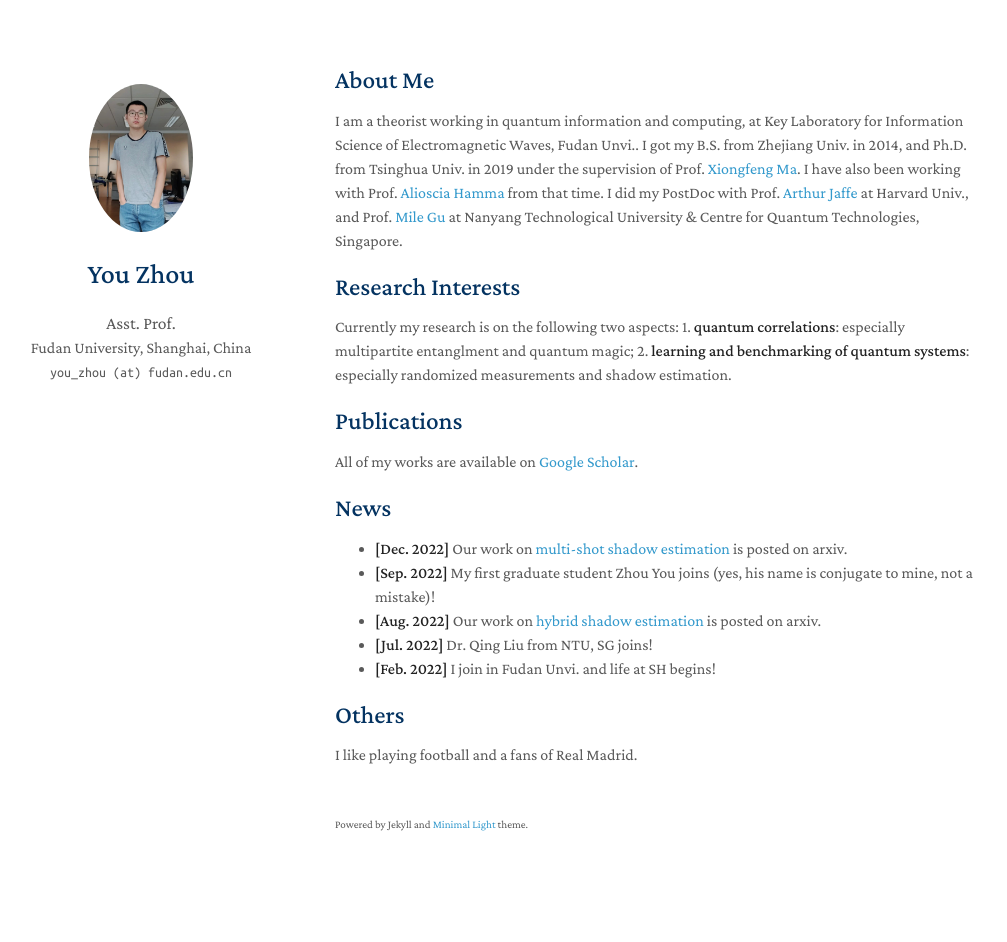
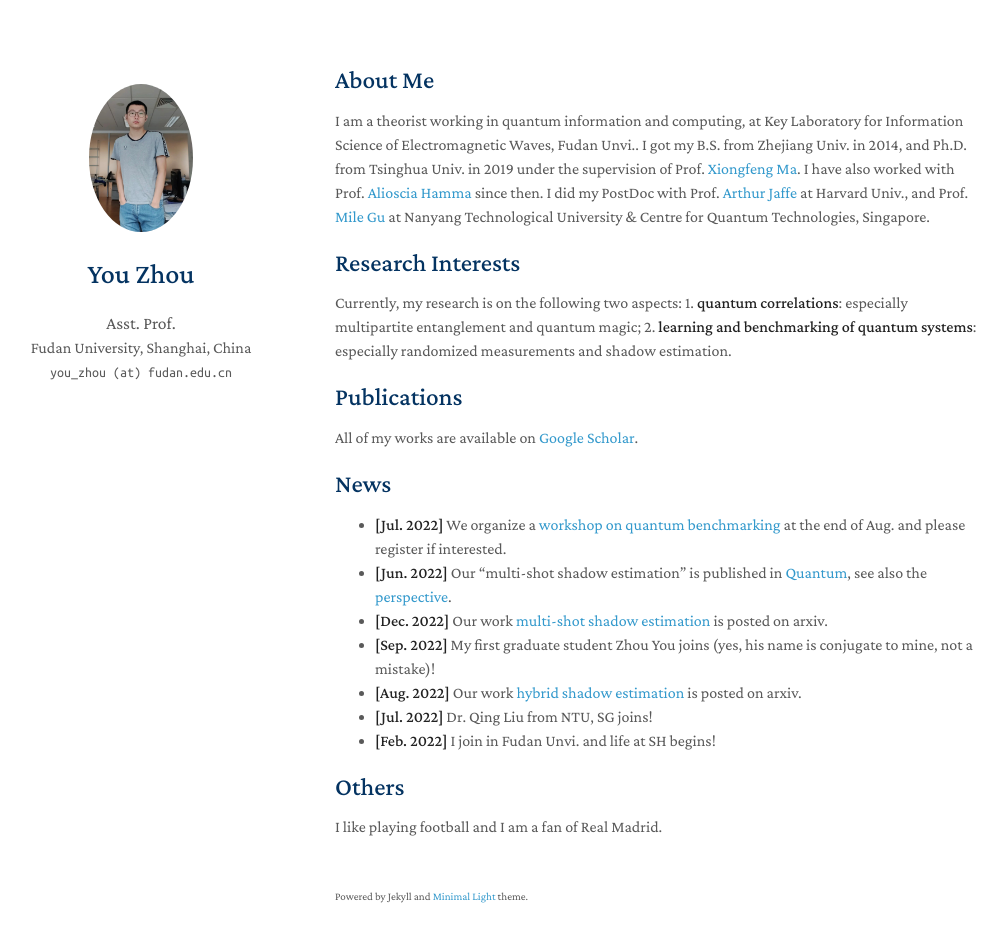
Before and after one commit to youzhoutravel/homepage1, a Jekyll site: the page built from index.md, in a window 1280 px wide and 977 px high. Shown: the top 942 px of the window, without its empty margins (135-1142 px from the left). Built offline with Jekyll 4.4.1, drawn with Linux system fonts in a browser that asks for light colours; nearby versions of some CDN libraries; a style sheet for code colours, icons or effects is not loaded; our own code applies the rules of GitHub Pages for plain Markdown files.

Commit message:
Update index.md

```diff
--- a/index.md
+++ b/index.md
@@ -4,22 +4,24 @@ layout: homepage
 
 ## About Me
 
-I am a theorist working in quantum information and computing, at Key Laboratory for Information Science of Electromagnetic Waves, Fudan Unvi.. I got my B.S. from Zhejiang Univ. in 2014, and Ph.D. from Tsinghua Univ. in 2019 under the supervision of Prof. [Xiongfeng Ma](https://iiis.tsinghua.edu.cn/maxiongfeng/). I have also been working with Prof. [Alioscia Hamma](https://www.quantumphysics.fun/) from that time. I did my PostDoc with Prof. [Arthur Jaffe](https://mathpicture.fas.harvard.edu/) at Harvard Univ., and Prof. [Mile Gu](https://www.quantumcomplexity.org/milegu/) at Nanyang Technological University & Centre for Quantum Technologies, Singapore.
+I am a theorist working in quantum information and computing, at Key Laboratory for Information Science of Electromagnetic Waves, Fudan Unvi.. I got my B.S. from Zhejiang Univ. in 2014, and Ph.D. from Tsinghua Univ. in 2019 under the supervision of Prof. [Xiongfeng Ma](https://iiis.tsinghua.edu.cn/maxiongfeng/). I have also worked with Prof. [Alioscia Hamma](https://www.quantumphysics.fun/) since then. I did my PostDoc with Prof. [Arthur Jaffe](https://mathpicture.fas.harvard.edu/) at Harvard Univ., and Prof. [Mile Gu](https://www.quantumcomplexity.org/milegu/) at Nanyang Technological University & Centre for Quantum Technologies, Singapore.
 
 ## Research Interests
-Currently my research is on the following two aspects: 1. **quantum correlations**: especially multipartite entanglment and quantum magic; 2. **learning and benchmarking of quantum systems**: especially randomized measurements and shadow estimation.
+Currently, my research is on the following two aspects: 1. **quantum correlations**: especially multipartite entanglement and quantum magic; 2. **learning and benchmarking of quantum systems**: especially randomized measurements and shadow estimation.
 
 
 ## Publications
 All of my works are available on [Google Scholar](https://scholar.google.com/citations?view_op=list_works&hl=en&hl=en&user=oQ_tbtYAAAAJ&sortby=pubdate).
 
 ## News
-- **[Dec. 2022]** Our work on [multi-shot shadow estimation](https://arxiv.org/abs/2212.11068.pdf) is posted on arxiv.
+- **[Jul. 2022]** We organize a [workshop on quantum benchmarking](http://iwqcvv2023.top) at the end of Aug. and please register if interested.
+- **[Jun. 2022]** Our "multi-shot shadow estimation" is published in [Quantum](https://quantum-journal.org/papers/q-2023-06-29-1044/), see also the [perspective](https://quantum-journal.org/views/qv-2023-06-29-74/).
+- **[Dec. 2022]** Our work [multi-shot shadow estimation](https://arxiv.org/abs/2212.11068.pdf) is posted on arxiv.
 - **[Sep. 2022]** My first graduate student Zhou You joins (yes, his name is conjugate to mine, not a mistake)!
-- **[Aug. 2022]** Our work on [hybrid shadow estimation](https://arxiv.org/abs/2208.08416) is posted on arxiv.
+- **[Aug. 2022]** Our work [hybrid shadow estimation](https://arxiv.org/abs/2208.08416) is posted on arxiv.
 - **[Jul. 2022]** Dr. Qing Liu from NTU, SG joins!
 - **[Feb. 2022]** I join in Fudan Unvi. and life at SH begins!
 
 
 ## Others
-I like playing football and a fans of Real Madrid.
+I like playing football and I am a fan of Real Madrid.
```
